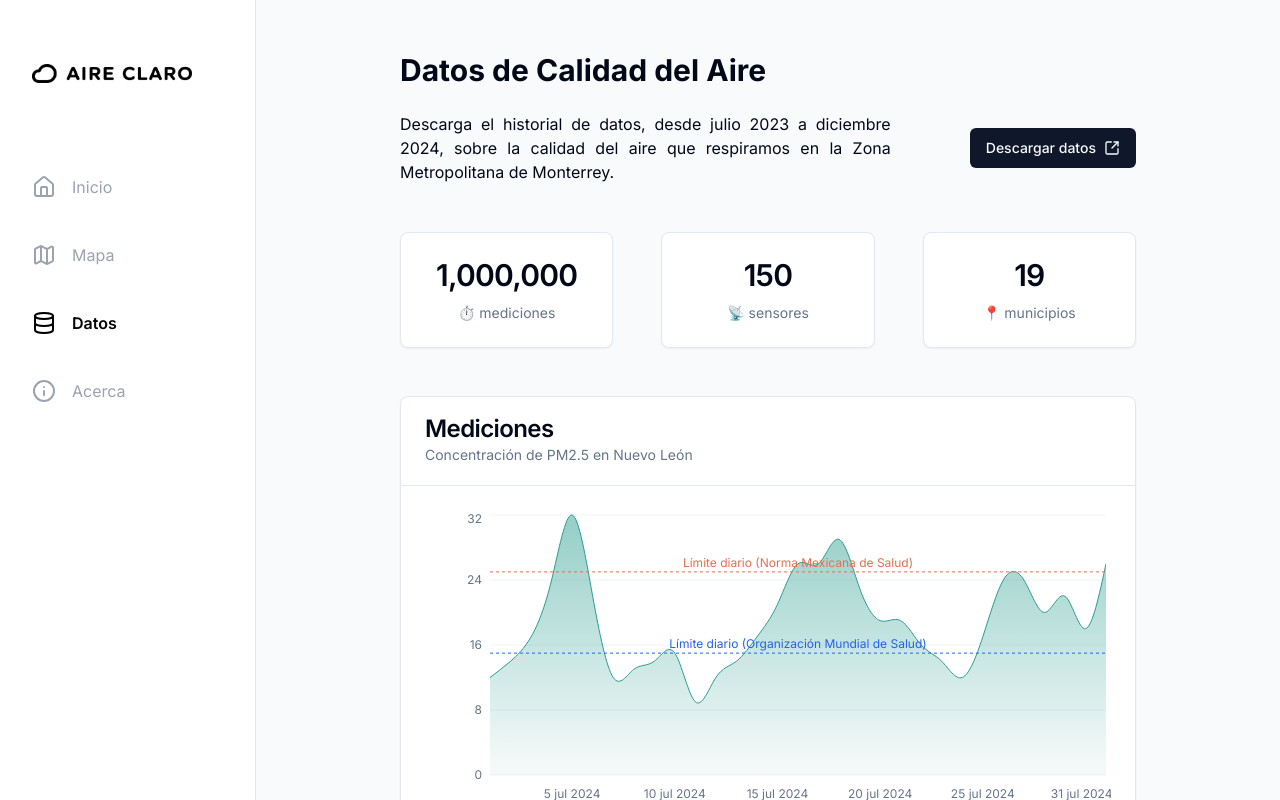
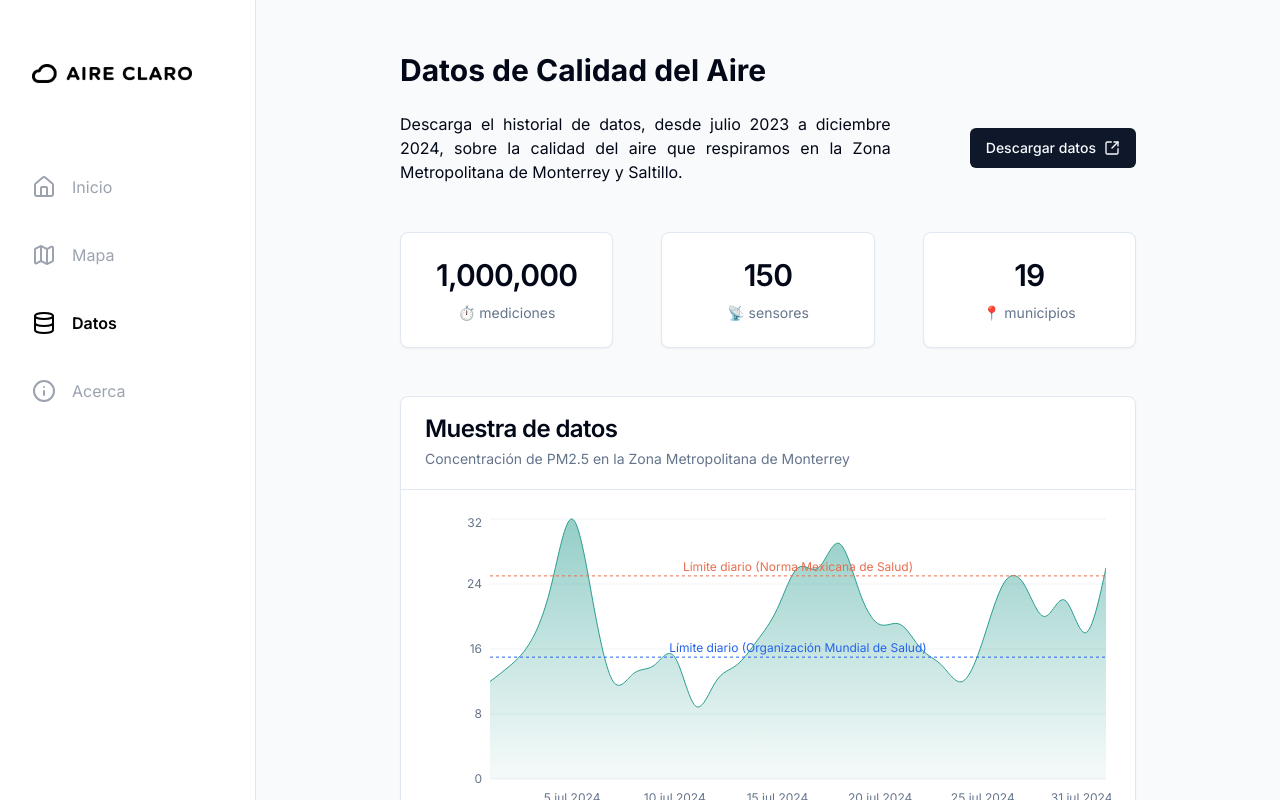
Before and after one commit to edgargutgzz/aireclaro, a Next.js app: page /datos in a window 1280 px wide. Built offline with nearby package versions, Linux system fonts and the light colour scheme.

Commit message:
feat: update Datos page with refined data description and tracking
- Expand data download description to include Saltillo
- Update tracking event name for data download button
- Modify card title and description to clarify data sample context

```diff
--- a/app/datos/page.tsx
+++ b/app/datos/page.tsx
@@ -89,7 +89,7 @@ export default function Datos() {
           <p className="w-full text-justify md:w-2/3">
             Descarga el historial de datos, desde julio 2023 a diciembre 2024,
             sobre la calidad del aire que respiramos en la Zona Metropolitana de
-            Monterrey.
+            Monterrey y Saltillo.
           </p>
           <div className="flex w-full justify-start pt-8 md:w-1/3 md:justify-end md:pt-0">
             <Link
@@ -98,7 +98,7 @@ export default function Datos() {
             >
               <Button
                 onClick={() => {
-                  track("Ir a Google Drive clicked");
+                  track("Descargar datos");
                 }}
               >
                 Descargar datos
@@ -132,10 +132,10 @@ export default function Datos() {
         <div className="pt-12">
           <Card>
             <CardHeader className="flex items-center gap-2 space-y-0 border-b py-5 sm:flex-row">
-              <div className="grid flex-1 gap-1 text-center sm:text-left">
-                <CardTitle>Mediciones</CardTitle>
+              <div className="grid flex-1 gap-2 text-center sm:text-left">
+                <CardTitle>Muestra de datos</CardTitle>
                 <CardDescription>
-                  Concentración de PM2.5 en Nuevo León
+                  Concentración de PM2.5 en la Zona Metropolitana de Monterrey
                 </CardDescription>
               </div>
             </CardHeader>
```
